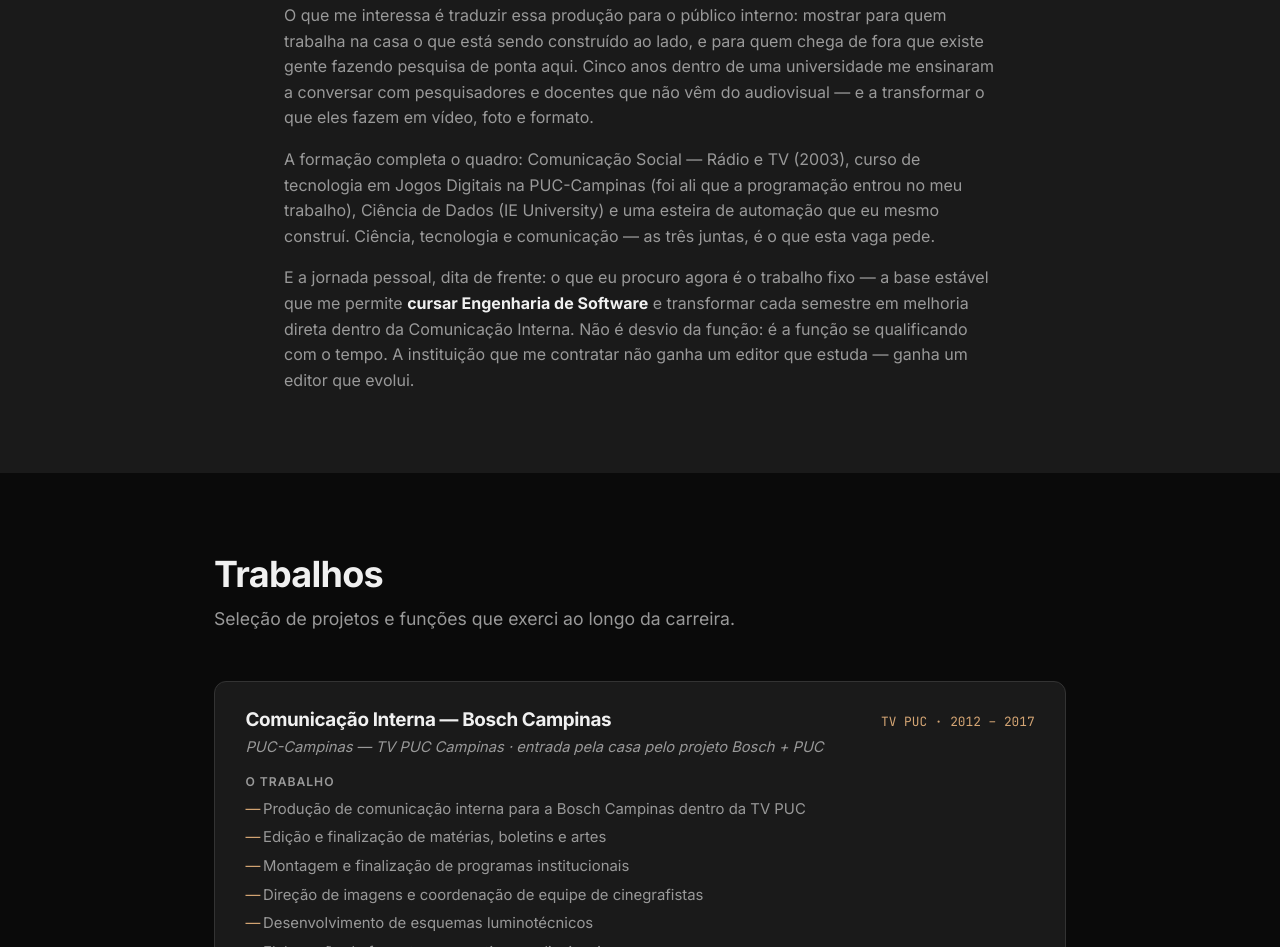
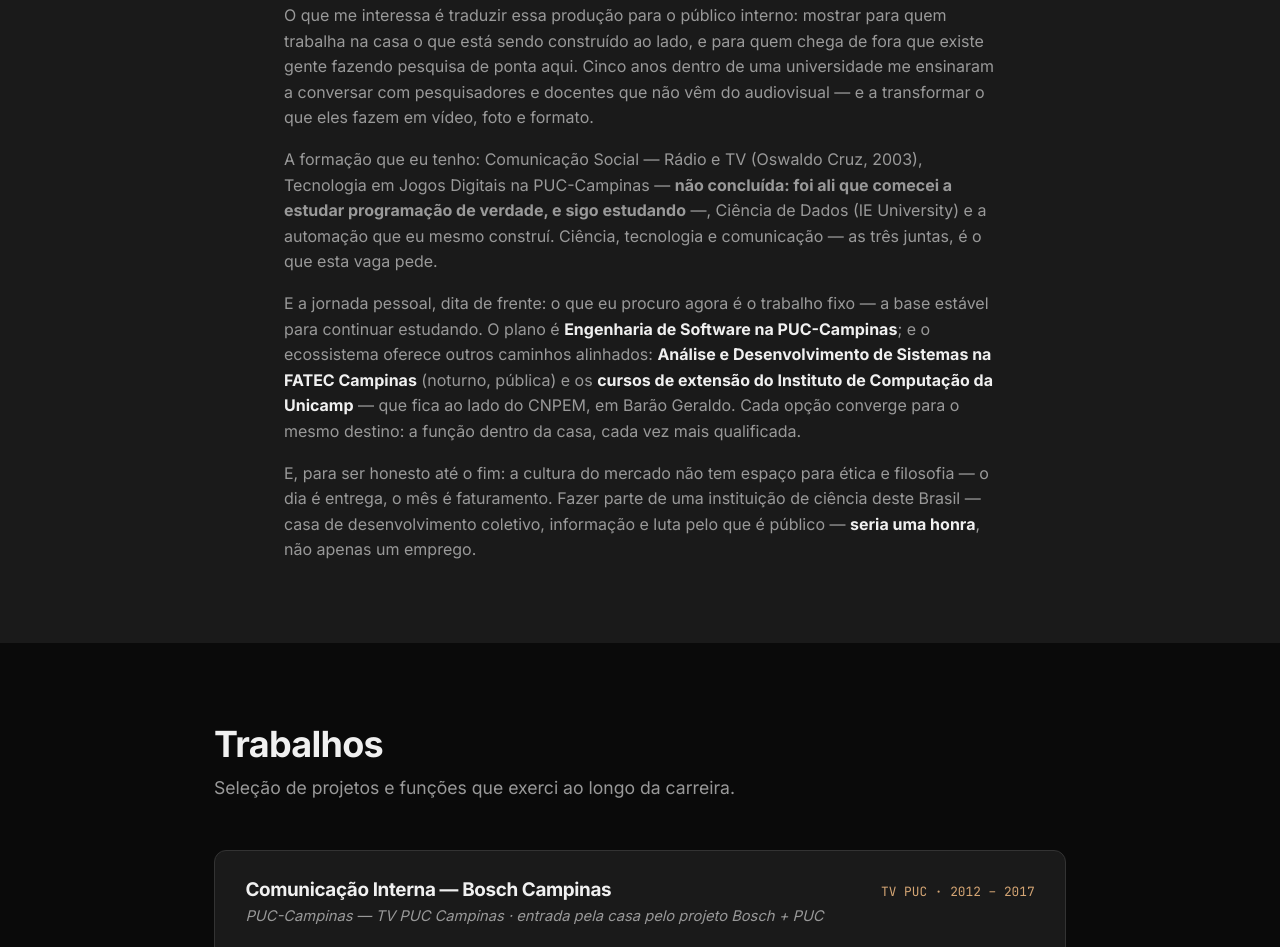
Before and after one commit to marcelopuschnick/marcelopuschnick.github.io, a plain HTML site: page cnpem/index.html in a window 1280 px wide. Shown: the part 6093-7040 px from the top of the page. Drawn offline with Linux system fonts and the light colour scheme.

Commit message:
cnpem: jornada corrigida + opcoes de estudo no ecossistema

```diff
--- a/cnpem/index.html
+++ b/cnpem/index.html
@@ -375,17 +375,25 @@
       que não vêm do audiovisual — e a transformar o que eles fazem em vídeo, foto e formato.
     </p>
     <p>
-      A formação completa o quadro: Comunicação Social — Rádio e TV (2003), curso de tecnologia em Jogos
-      Digitais na PUC-Campinas (foi ali que a programação entrou no meu trabalho), Ciência de Dados (IE
-      University) e uma esteira de automação que eu mesmo construí. Ciência, tecnologia e comunicação — as
-      três juntas, é o que esta vaga pede.
+      A formação que eu tenho: Comunicação Social — Rádio e TV (Oswaldo Cruz, 2003), Tecnologia em Jogos
+      Digitais na PUC-Campinas — <strong>não concluída: foi ali que comecei a estudar programação de
+      verdade, e sigo estudando</strong> —, Ciência de Dados (IE University) e a automação que eu mesmo
+      construí. Ciência, tecnologia e comunicação — as três juntas, é o que esta vaga pede.
+    </p>
+    <p>
+      E a jornada pessoal, dita de frente: o que eu procuro agora é o trabalho fixo — a base estável para
+      continuar estudando. O plano é <strong style="color: var(--text);">Engenharia de Software na
+      PUC-Campinas</strong>; e o ecossistema oferece outros caminhos alinhados:
+      <strong style="color: var(--text);">Análise e Desenvolvimento de Sistemas na FATEC Campinas</strong>
+      (noturno, pública) e os <strong style="color: var(--text);">cursos de extensão do Instituto de
+      Computação da Unicamp</strong> — que fica ao lado do CNPEM, em Barão Geraldo. Cada opção converge para
+      o mesmo destino: a função dentro da casa, cada vez mais qualificada.
     </p>
     <p style="margin-bottom: 0;">
-      E a jornada pessoal, dita de frente: o que eu procuro agora é o trabalho fixo — a base estável que me
-      permite <strong style="color: var(--text);">cursar Engenharia de Software</strong> e transformar cada
-      semestre em melhoria direta dentro da Comunicação Interna. Não é desvio da função: é a função se
-      qualificando com o tempo. A instituição que me contratar não ganha um editor que estuda — ganha um
-      editor que evolui.
+      E, para ser honesto até o fim: a cultura do mercado não tem espaço para ética e filosofia — o dia é
+      entrega, o mês é faturamento. Fazer parte de uma instituição de ciência deste Brasil — casa de
+      desenvolvimento coletivo, informação e luta pelo que é público — <strong style="color: var(--text);">seria
+      uma honra</strong>, não apenas um emprego.
     </p>
   </div>
 </section>
```
